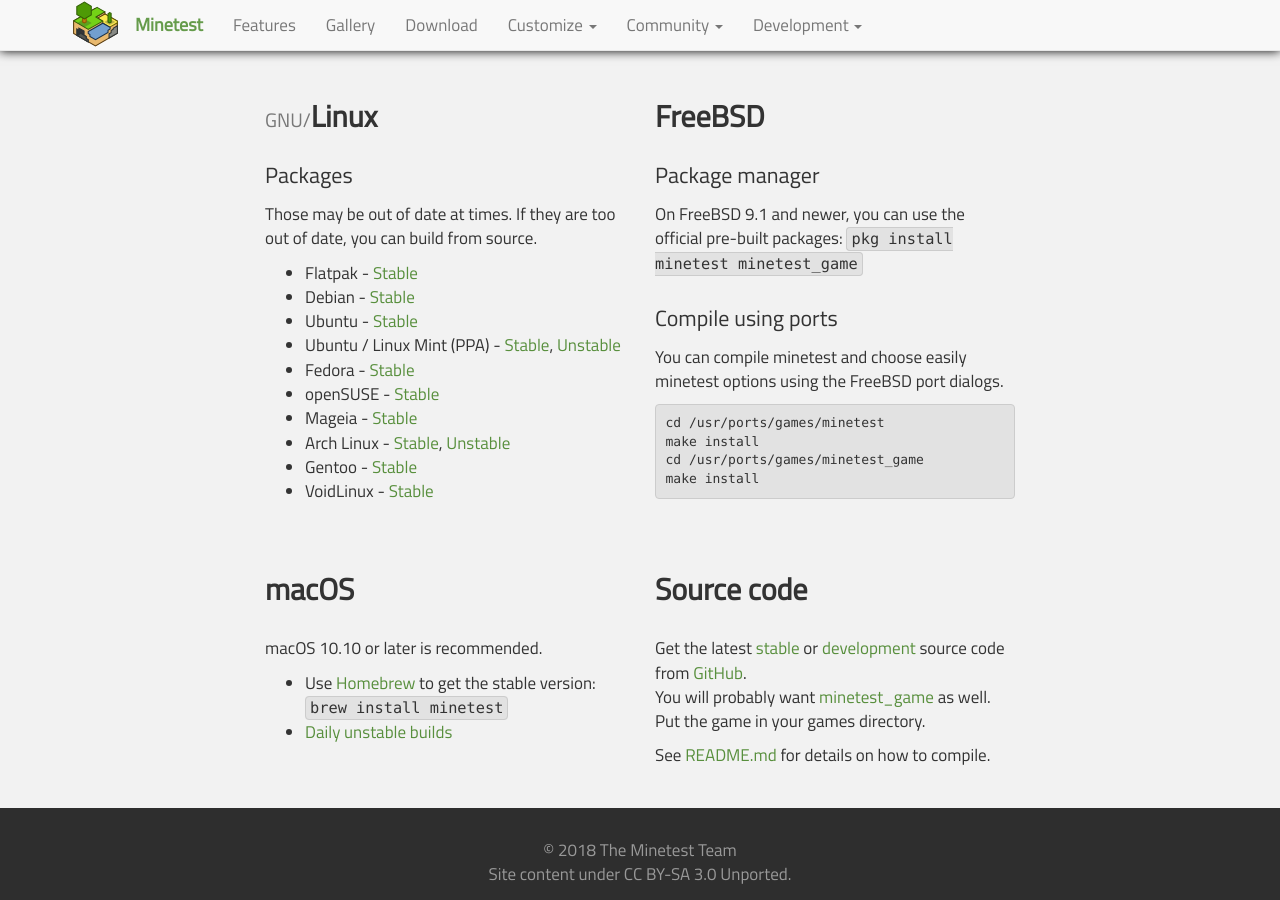
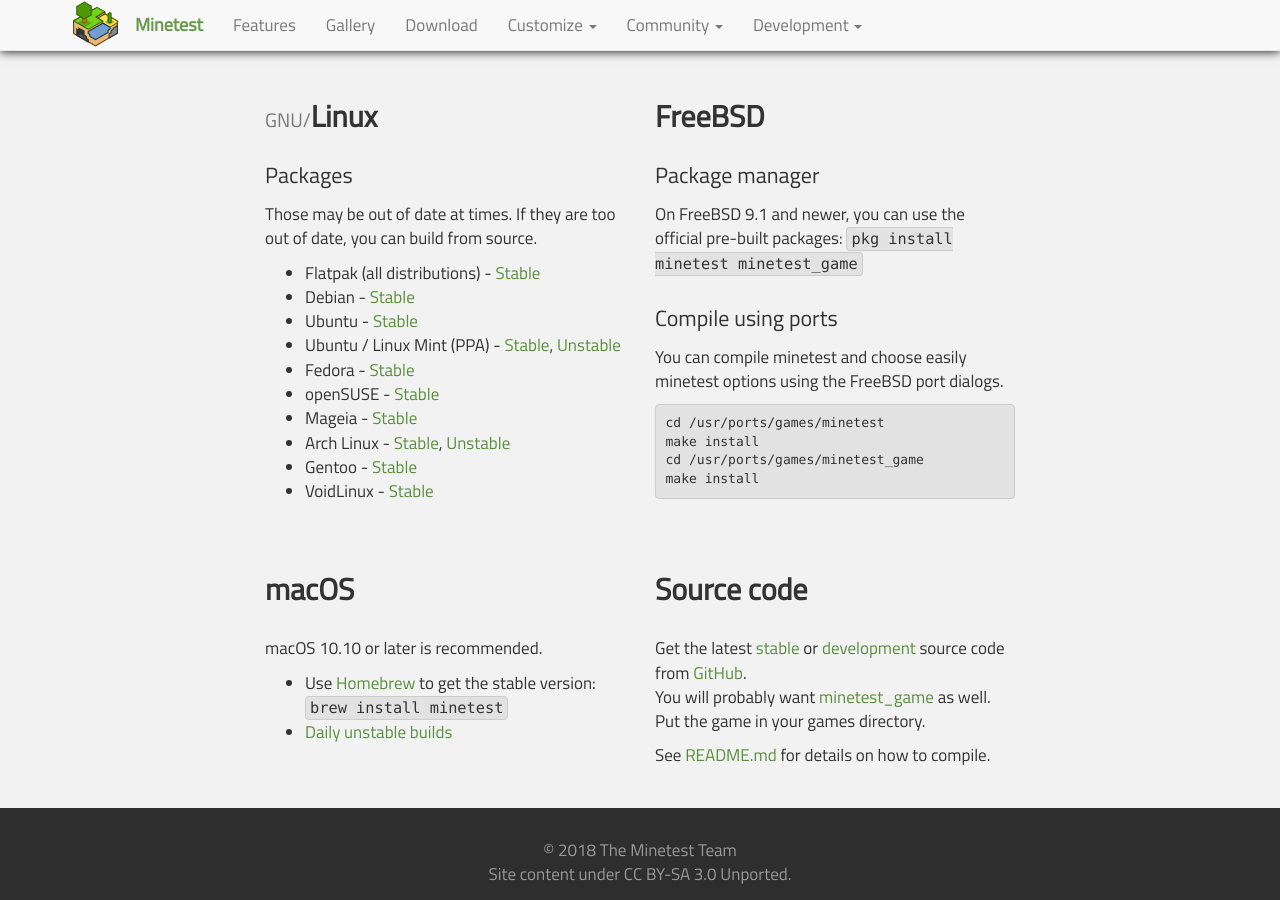
Before and after one commit to minetest/minetest.github.io, a Jekyll site: the page built from downloads.html, in a window 1280 px wide and 900 px high, scrolled down 979 px. Built offline with Jekyll 4.4.1, drawn with Linux system fonts in a browser that asks for light colours; comment, search, counter and statistics services are not loaded.

Commit message:
Clarify that the flatpak build works on multiple distributions

```diff
--- a/downloads.html
+++ b/downloads.html
@@ -86,7 +86,7 @@ redirect_from:
     <p>Those may be out of date at times. If they are too out of date, you can build from source.</p>
 
     <ul>
-      <li>Flatpak -
+      <li>Flatpak (all distributions) -
           <a href="https://flathub.org/apps/details/net.minetest.Minetest">Stable</a></li>
       <li>Debian -
           <a href="https://packages.debian.org/search?keywords=minetest">Stable</a></li>
```
